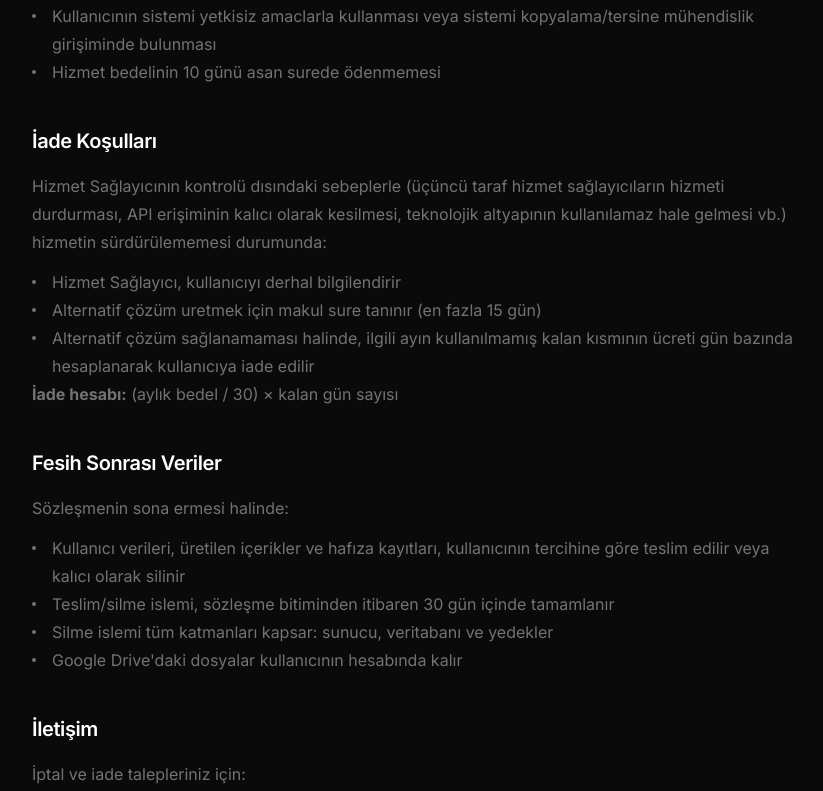
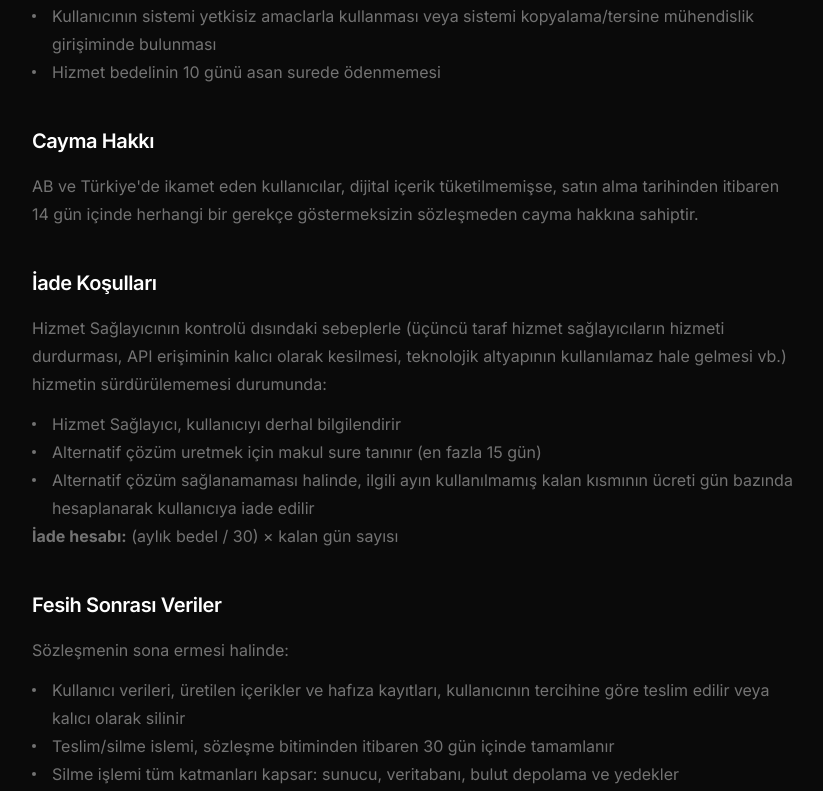
Before and after one commit to Biyikgokhan/superajan, a Next.js app: page /iade-iptal in a window 1280 px wide. Shown: the part 849-1640 px from the top of the page, without its empty margins (224-1047 px from the left). Built offline with nearby package versions, Linux system fonts and the light colour scheme.

Commit message:
Add 14-day cayma hakkı, remove Google Drive clause per lawyer

```diff
--- a/src/app/iade-iptal/page.tsx
+++ b/src/app/iade-iptal/page.tsx
@@ -44,6 +44,14 @@ export default function IadeIptalPage() {
         <li>Hizmet bedelinin 10 günü asan surede ödenmemesi</li>
       </ul>
 
+      <h2>Cayma Hakkı</h2>
+      <p>
+        AB ve Türkiye&apos;de ikamet eden kullanıcılar, dijital içerik
+        tüketilmemişse, satın alma tarihinden itibaren 14 gün içinde
+        herhangi bir gerekçe göstermeksizin sözleşmeden cayma hakkına
+        sahiptir.
+      </p>
+
       <h2>İade Koşulları</h2>
       <p>
         Hizmet Sağlayıcının kontrolü dısındaki sebeplerle (üçüncü taraf
@@ -80,11 +88,8 @@ export default function IadeIptalPage() {
           tamamlanır
         </li>
         <li>
-          Silme islemi tüm katmanları kapsar: sunucu, veritabanı ve
-          yedekler
-        </li>
-        <li>
-          Google Drive&apos;daki dosyalar kullanıcının hesabında kalır
+          Silme işlemi tüm katmanları kapsar: sunucu, veritabanı,
+          bulut depolama ve yedekler
         </li>
       </ul>
 
```
